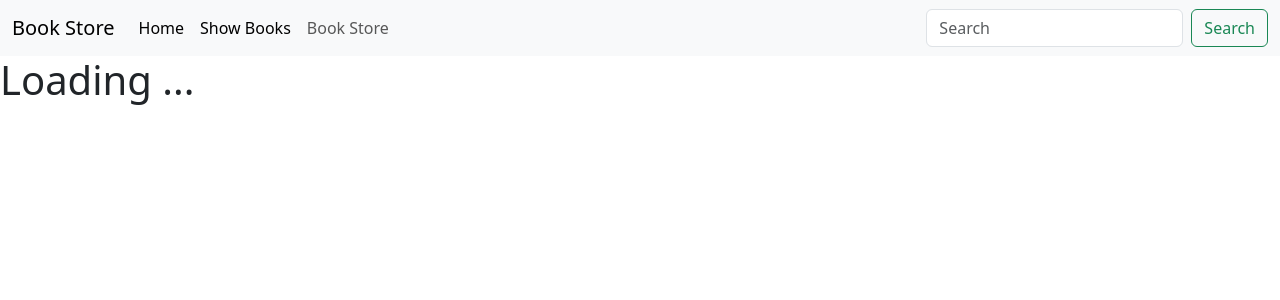
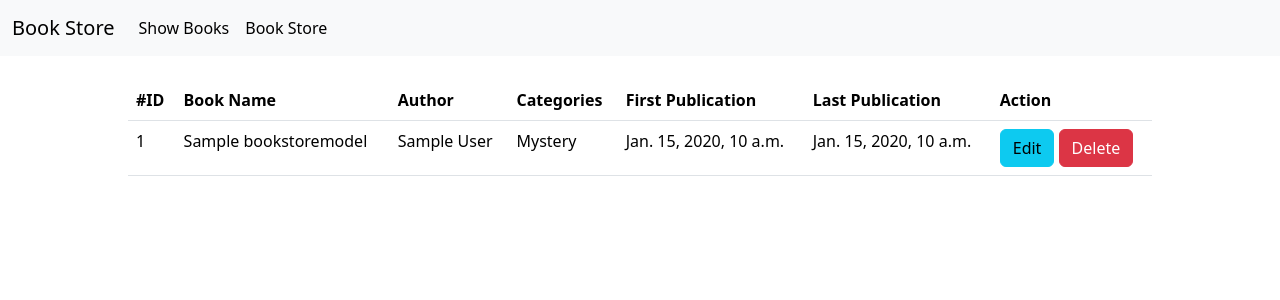
Before and after one commit to IsmielAbir/100-Django-Projects, a Django app: page /show_books/ in a window 1280 px wide. Shown: the top 300 px of the page. Run offline with Django 4.2, Linux system fonts and the light colour scheme; tables that the repository leaves empty hold one stand-in row (values such as "Sample post"); some libraries are stand-ins or nearby versions.

Commit message:
Update Book part Complete

```diff
--- a/1_Book_Store/bookStore/books/admin.py
+++ b/1_Book_Store/bookStore/books/admin.py
@@ -2,4 +2,6 @@ from django.contrib import admin
 from books.models import BookStoreModel
 # Register your models here.
 
-admin.site.register(BookStoreModel)
+class BookStoreModelAdmin(admin.ModelAdmin):
+    list_display = ('id', 'book_name', 'author', 'category', 'first_pub', 'last_pub')
+admin.site.register(BookStoreModel, BookStoreModelAdmin)
--- a/1_Book_Store/bookStore/books/templates/base.html
+++ b/1_Book_Store/bookStore/books/templates/base.html
@@ -18,19 +18,12 @@
               <div class="collapse navbar-collapse" id="navbarSupportedContent">
                 <ul class="navbar-nav me-auto mb-2 mb-lg-0">
                   <li class="nav-item">
-                    <a class="nav-link active" aria-current="page" href="#">Home</a>
-                  </li>
-                  <li class="nav-item">
                     <a class="nav-link active" aria-current="page" href="{% url 'show_books' %}">Show Books</a>
                   </li>
                   <li class="nav-item">
-                    <a class="nav-link" href="{% url 'store_book' %}">Book Store</a>
+                    <a class="nav-link active" href="{% url 'store_book' %}">Book Store</a>
                   </li>
                 </ul>
-                <form class="d-flex" role="search">
-                  <input class="form-control me-2" type="search" placeholder="Search" aria-label="Search">
-                  <button class="btn btn-outline-success" type="submit">Search</button>
-                </form>
               </div>
             </div>
           </nav>
--- a/1_Book_Store/bookStore/books/templates/edit_book.html
+++ /dev/null
@@ -1,6 +0,0 @@
-{% extends 'base.html' %}
-
-{% block content %}
-
-<h1>Loading ...</h1>
-{% endblock %}
--- a/1_Book_Store/bookStore/books/templates/show_book.html
+++ b/1_Book_Store/bookStore/books/templates/show_book.html
@@ -2,5 +2,51 @@
 
 {% block content %}
 
-<h1>Loading ...</h1>
+{% if data %}
+<table class="table" style="width: 80%;margin:auto">
+    <br>
+    <thead>
+
+
+      <tr>
+        <th scope="col">#ID</th>
+        <th scope="col">Book Name</th>
+        <th scope="col">Author</th>
+        <th scope="col">Categories</th>
+        <th scope="col">First Publication</th>
+        <th scope="col">Last Publication</th>
+        <th scope="col">Action</th>
+
+
+      </tr>
+    </thead>
+    <tbody>
+
+        {% for item in data %}
+        <tr>
+
+
+                <td>{{ item.id }}</td>
+                <td>{{ item.book_name }}</td>
+                <td>{{ item.author }}</td>
+                <td>{{ item.category }}</td>
+                <td>{{ item.first_pub }}</td>
+                <td>{{ item.last_pub }}</td>
+                <td> <a href="{% url 'edit_book' id=item.id %}" class="btn btn-info">Edit</a>
+                    <a href="{% url 'delete_book' id=item.id %}" class="btn btn-danger">Delete</a>
+                </td>
+
+
+
+
+
+    </tr>
+        {% endfor %}
+
+
+    </tbody>
+  </table>
+  {% else %}
+  <h1>No available data </h1>
+  {% endif %}
 {% endblock %}
--- a/1_Book_Store/bookStore/books/urls.py
+++ b/1_Book_Store/bookStore/books/urls.py
@@ -1,8 +1,10 @@
 from django.urls import path
-from books.views import home, store_book, show_books
+from books.views import home, store_book, show_books, edit_book, delete_book
 urlpatterns = [
 
     path('', home),
     path('store_new_book/', store_book, name='store_book'),
-    path('show_books/', show_books, name='show_books')
+    path('show_books/', show_books, name='show_books'),
+    path('edit_book/<int:id>', edit_book, name='edit_book'),
+    path('delete_book/<int:id>', delete_book, name='delete_book')
 ]
--- a/1_Book_Store/bookStore/books/views.py
+++ b/1_Book_Store/bookStore/books/views.py
@@ -22,3 +22,17 @@ def show_books(request):
     book = BookStoreModel.objects.all()
     print(book)
     return render(request, 'show_book.html', {'data':book})
+
+def edit_book(request, id):
+    book = BookStoreModel.objects.get(pk=id)
+    form = BookStoreForm(instance=book)
+    if request.method == 'POST':
+        info = BookStoreForm(request.POST, instance=book)
+        if info.is_valid():
+            info.save()
+            return redirect('show_books')
+    return render(request, 'store_book.html', {'form':form})
+
+def delete_book(request, id):
+    book = BookStoreModel.objects.get(pk=id).delete()
+    return redirect('show_books')
```
